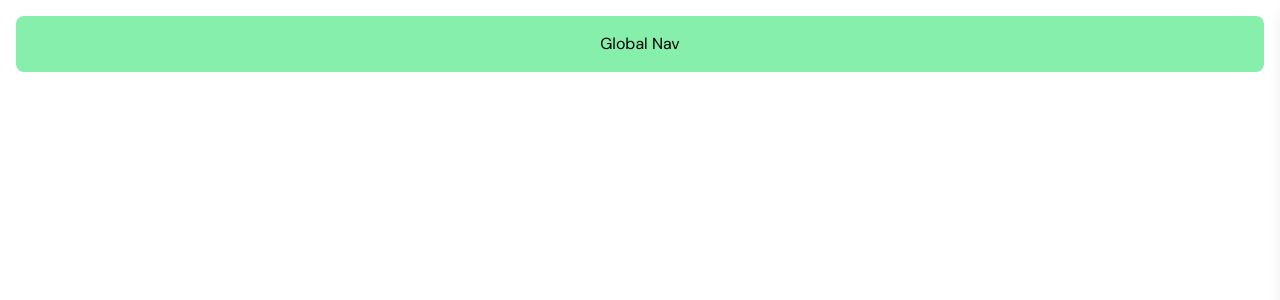
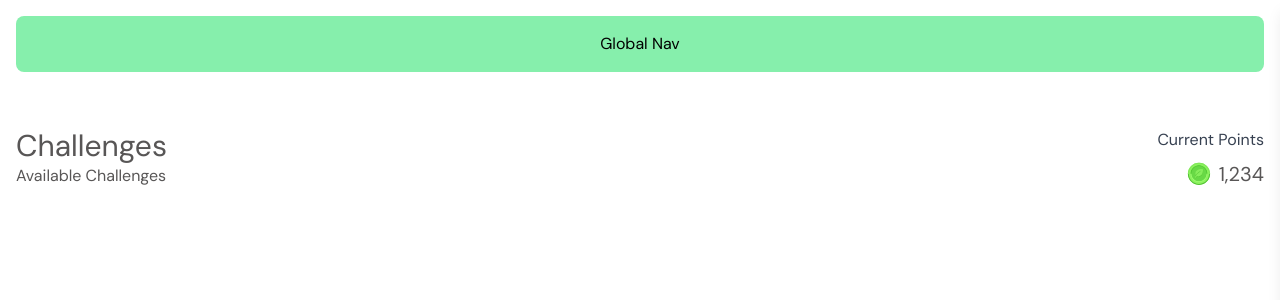
Before and after one commit to dizzpy/Greenie-Web, a React (Vite) app: page /challenges in a window 1280 px wide. Shown: the top 300 px of the page. Built offline with nearby package versions, Linux system fonts and the light colour scheme.

Commit message:
feat(challenges): home page top bar

```diff
--- a/src/[features]/challenges/pages/ChallengesHome.jsx
+++ b/src/[features]/challenges/pages/ChallengesHome.jsx
@@ -1,4 +1,4 @@
-// import React from 'react';
+import CoinIcon from '../../../assets/icons/coin.svg';
 
 function ChallengesHome() {
   return (
@@ -8,7 +8,20 @@ function ChallengesHome() {
         <p className="text-center">Global Nav</p>
       </div>
 
-      {/*  */}
+      <div className="flex justify-between items-center mb-6 mt-14">
+        <div>
+          <h1 className="text-3xl text-text-gray">Challenges</h1>
+          <p className="text-text-gray">Available Challenges</p>
+        </div>
+
+        <div className="flex flex-col items-end gap-2">
+          <span className="text-gray-700">Current Points</span>
+          <div className="flex flex-row gap-x-2 items-center">
+            <img src={CoinIcon} alt="coin" className="w-6 h-6" />
+            <span className="text-text-gray text-xl">1,234</span>
+          </div>
+        </div>
+      </div>
     </div>
   );
 }
--- a/src/[features]/leaderboard/pages/LeaderboardHome.jsx
+++ b/src/[features]/leaderboard/pages/LeaderboardHome.jsx
@@ -4,7 +4,6 @@ import RisingMembersTable from '../components/RisingMembersTable';
 import UserBadgesCard from '../components/UserBadgesCard';
 
 function LeaderboardHome() {
-  // Sample data for rising members with Arcane characters
   const risingMembers = [
     {
       id: '1',
```
